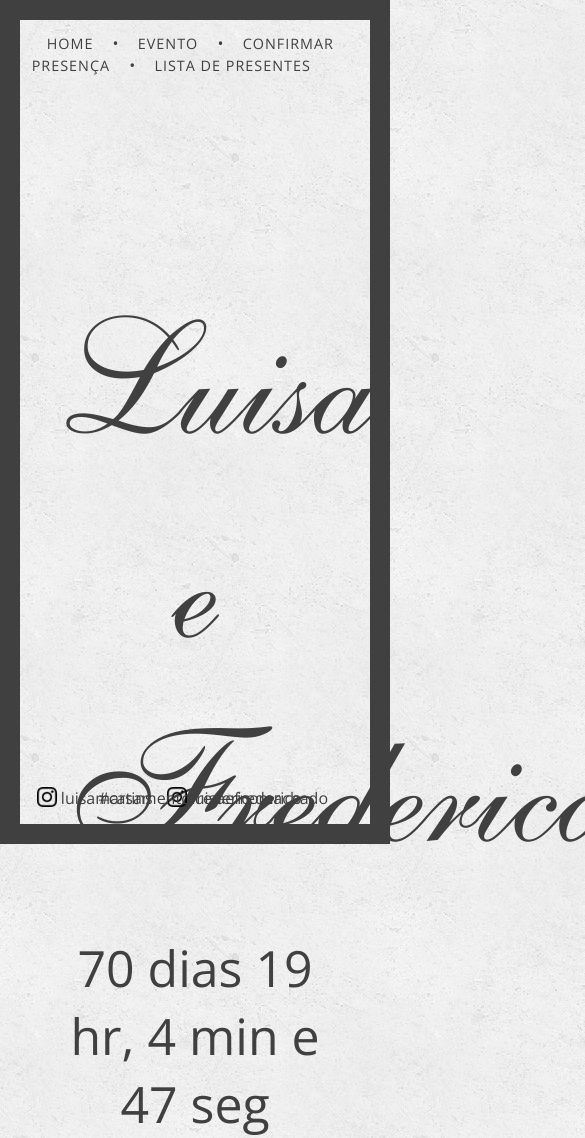
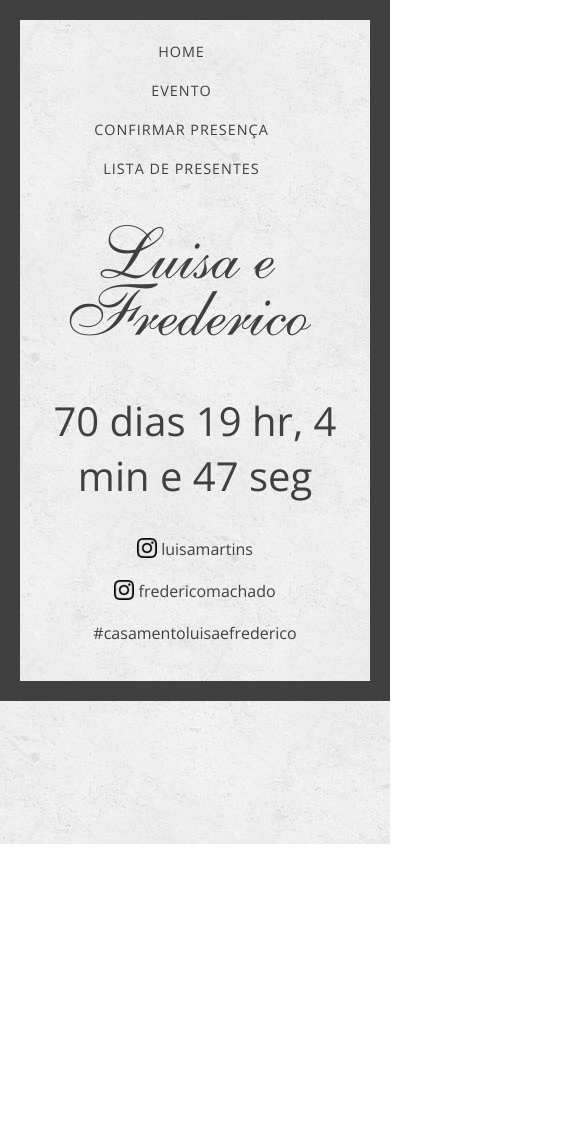
Before and after one commit to fredericomachado/luisaefrederico, a plain HTML site: page index.html in a window 390 px wide. Shown: the top 1138 px of the page, 585 px wide, since content can reach past the window. After the commit the page ends 844 px from the top, so only its background shows below. Drawn offline with nearby package versions, Linux system fonts and the light colour scheme.

Commit message:
responsive improvement; navegation markup changed

```diff
--- a/assets/stylesheets/application.css
+++ b/assets/stylesheets/application.css
@@ -80,6 +80,16 @@ header a {
 	letter-spacing: 1px;
 	padding: 0 15px;
 }
+header a::after {
+  content: ' • ';
+  margin-left: 27px;
+  text-decoration: none;
+}
+
+header a:last-child::after {
+  content: '  ';
+}
+
 a {
 	color: #404040;
 	padding: 0 5px;
@@ -155,3 +165,46 @@ h1:hover {
 	right: 80px;
 	top: 0;
 }
+
+@media only screen and (max-width:720px){
+  .footer a,
+  .copy,
+  header a {
+    display: block;
+    width: 100%;
+    text-align: center;
+    padding: 10px 0;
+  }
+  header a::after {
+    content: ' ';
+  }
+  html, body {
+    height: auto;
+  }
+  .home-infos {
+    position: relative;
+    width: 100%;
+    height: auto;
+    display: inline-block;
+  }
+  h1 {
+    display: inline-block;
+    font-size: 4.5em;
+    line-height: .8;
+    margin: 40px auto 10px auto;
+    margin-left: -20px;
+  }
+  .footer {
+    width: 100%;
+    position: relative;
+    display: inline-block;
+    margin-top: 40px;
+  }
+  .footer .copy {
+    position: relative;
+    right: 0;
+  }
+  .home-time {
+    font-size: 40px;
+  }
+ }
--- a/index.html
+++ b/index.html
@@ -3,15 +3,16 @@
   <head>
     <meta charset="utf-8">
     <title>Luisa e Frederico</title>
+    <meta name="viewport" content="initial-scale=1, maximum-scale=1">
     <link href="assets/stylesheets/application.css" rel="stylesheet">
     <link href="assets/stylesheets/animate.css" rel="stylesheet">
     <link rel="shortcut icon" href="assets/images/favicon.ico">
   </head>
   <body class="animated fadeIn">
     <header>
-      <a href="index.html">Home</a> •
-      <a href="event.html">Evento</a> •
-      <a href="rsvp.html">Confirmar Presença</a> •
+      <a href="index.html">Home</a>
+      <a href="event.html">Evento</a>
+      <a href="rsvp.html">Confirmar Presença</a>
       <a href="gifts.html">Lista de Presentes</a>
     </header>
     <div class="home-infos">
```
Also changed, not shown: event.html (+3 -3 lines), gifts.html (+3 -3 lines), rsvp.html (+3 -3 lines).
